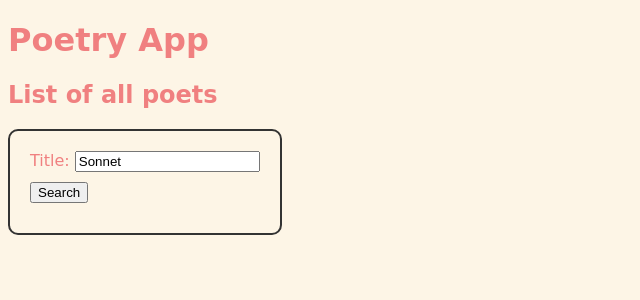
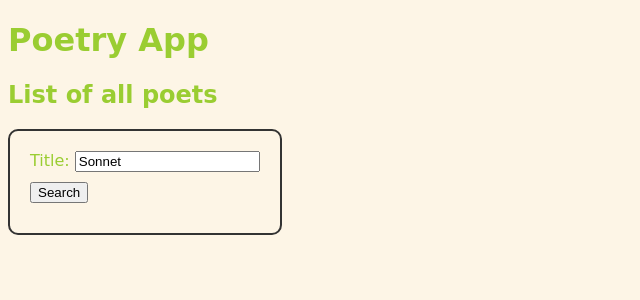
Before and after one commit to vidhatrihr/poetry-app, a Flask app: page / in a window 1280 px wide. Shown: the top 300 px of the page, without its empty margins (0-640 px from the left). Run offline with Flask 3, Linux system fonts and the light colour scheme.

Commit message:
title color

```diff
--- a/templates/index.html
+++ b/templates/index.html
@@ -8,7 +8,7 @@
       body {
         background-color: oldlace;
         font-family: cursive;
-        color: lightcoral;
+        color: yellowgreen;
       }
 
       form {
```
